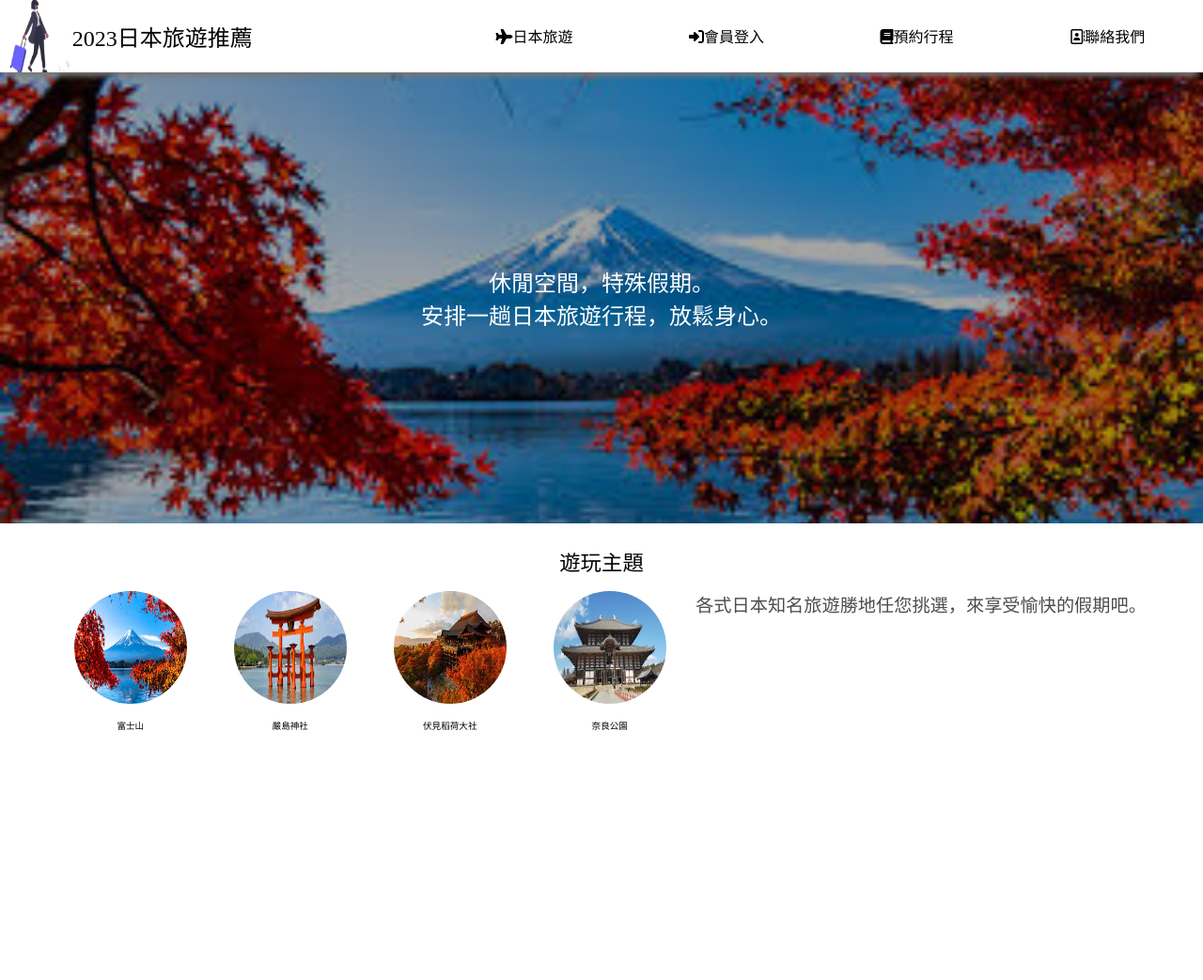
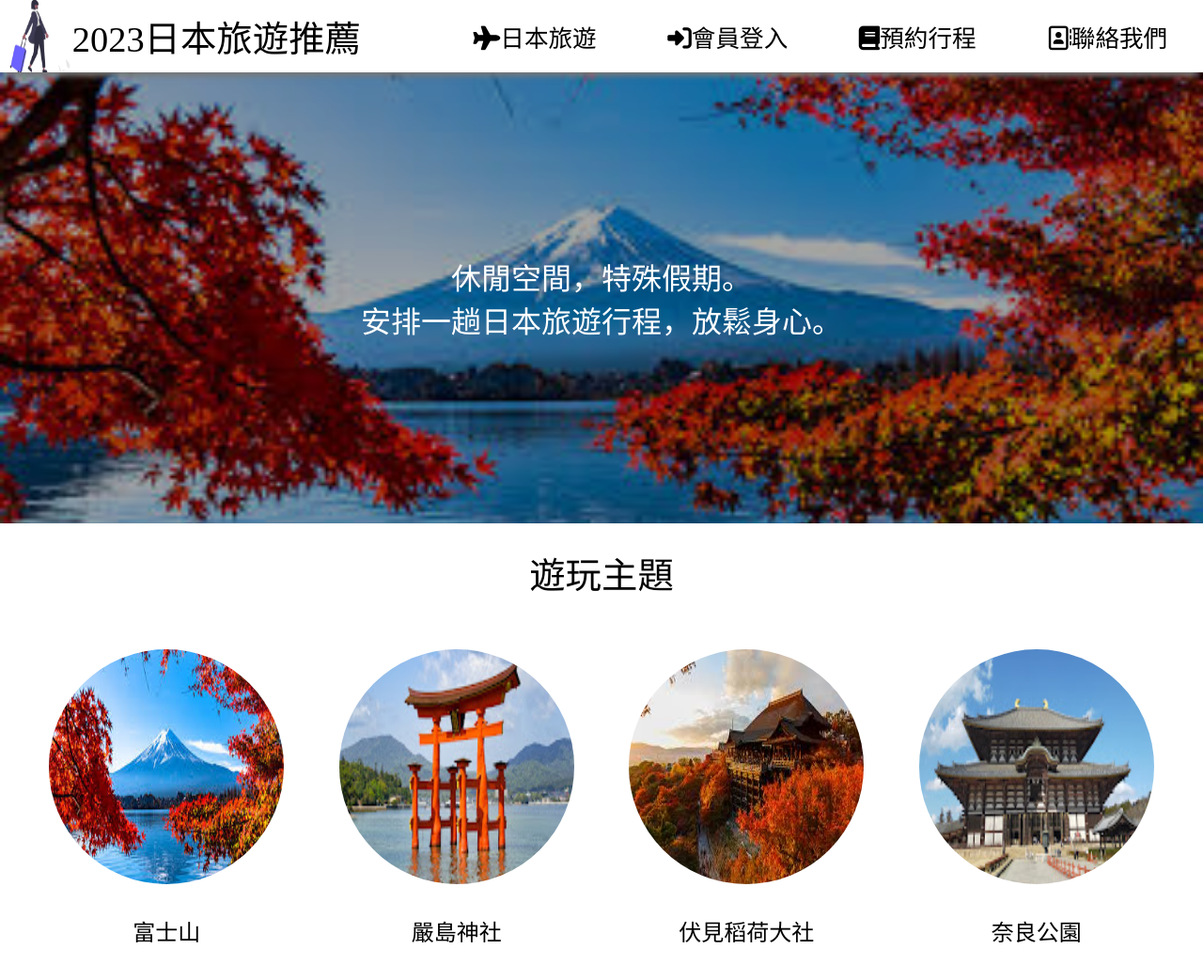
Before and after one commit to sses40814/-, a plain HTML site: page index.html in a window 1280 px wide. Shown: the top 1043 px of the page at 94% size. Drawn offline with Linux system fonts and the light colour scheme.

Commit message:
修改CSS設定以防跑版

```diff
--- a/index.html
+++ b/index.html
@@ -102,14 +102,14 @@
     <script>
       setInterval(() => {
         let topBackground = document.querySelector("section.background-img");
-        if (topBackground.style.backgroundImage == 'url("../images/b1.jfif")') {
-          topBackground.style.backgroundImage = 'url("../images/b2.jfif")';
+        if (topBackground.style.backgroundImage == 'url("./images/b1.jfif")') {
+          topBackground.style.backgroundImage = 'url("./images/b2.jfif")';
         } else if (
-          topBackground.style.backgroundImage == 'url("../images/b2.jfif")'
+          topBackground.style.backgroundImage == 'url("./images/b2.jfif")'
         ) {
-          topBackground.style.backgroundImage = 'url("../images/b3.jfif")';
+          topBackground.style.backgroundImage = 'url("./images/b3.jfif")';
         } else {
-          topBackground.style.backgroundImage = 'url("../images/b1.jfif")';
+          topBackground.style.backgroundImage = 'url("./images/b1.jfif")';
         }
       }, 4000);
     </script>
--- a/styles/style.scss
+++ b/styles/style.scss
@@ -43,7 +43,7 @@ body {
         height: 6vw;
       }
       h1 {
-        font-size: 1.5rem;
+        font-size: 2.4rem;
         &:hover {
           cursor: pointer;
         }
@@ -62,7 +62,7 @@ body {
         a {
           color: black;
           text-decoration: none; //文字效果(有無底線等
-          font-size: 1rem;
+          font-size: 1.6rem;
           transition: all 0.2s ease;
           padding-bottom: 0.2rem; //若紫色底線太近可以調整
           &:hover {
@@ -97,25 +97,26 @@ body {
         z-index: -1;
       }
       h3 {
-        font-size: 1.5rem;
+        font-size: 2rem;
         color: white;
         text-align: center;
       }
     }
 
     section.info-circles {
-      height: 120vh;
+      height: 110vh;
       background-color: white;
       padding: 1.5rem 0.6rem;
       h3 {
         text-align: center;
-        font-size: 1.4rem;
+        font-size: 2.4rem;
+        margin-bottom: 2.4rem;
       }
       div.circles {
         // border: 2px solid black;
         display: flex;
         flex-wrap: wrap;
-        justify-content: center;
+        justify-content: space-evenly;
         div.circle {
           display: flex;
           flex-direction: column;
@@ -124,8 +125,8 @@ body {
           // border: 1px solid red;
           flex: 0 1 170px;
           img {
-            width: 120px;
-            height: 120px;
+            width: 250px;
+            height: 250px;
             border-radius: 50%;
             transition: all 0.2s ease;
             &:hover {
@@ -135,9 +136,14 @@ body {
             }
           }
         }
+        p {
+          margin-top: 2rem;
+          font-size: 1.5rem;
+        }
       }
       p#A {
-        font-size: 1.2rem;
+        margin-top: 7rem;
+        font-size: 2.5rem;
         color: rgba(0, 0, 0, 0.7);
       }
     }
@@ -149,7 +155,7 @@ body {
       align-items: center;
       // background-image: url("../images/b3.jfif");
       h3 {
-        font-size: 1.5rem;
+        font-size: 2rem;
         color: white;
       }
     }
@@ -161,10 +167,10 @@ body {
     }
     h3 {
       text-align: center;
-      font-size: 1.8rem;
+      font-size: 2.4rem;
     }
     p {
-      font-size: 0.6rem;
+      font-size: 1.4rem;
       margin: 1rem 0.4rem;
     }
     iframe {
```
Also changed, not shown: styles/style.css, 1 other file.
